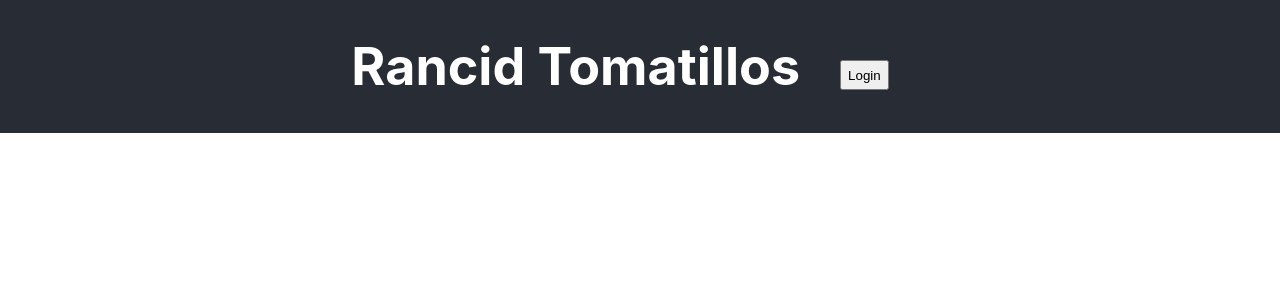
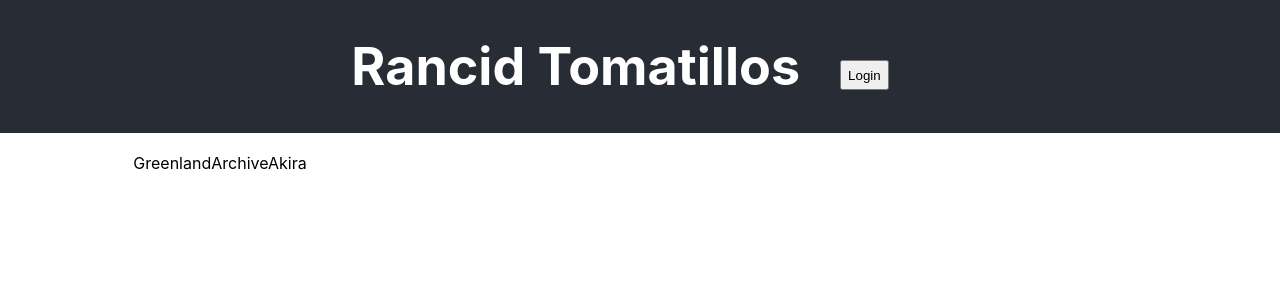
Before and after one commit to carlymclift/RancidTomatillos, a React (Create React App) app: page / in a window 1280 px wide. Shown: the top 300 px of the page. Built offline with nearby package versions, Linux system fonts and the light colour scheme.

Commit message:
Make container for the movies

```diff
--- /dev/null
+++ b/src/APIRequests.js
@@ -0,0 +1,24 @@
+import React, { Component } from 'react'
+
+class APIRequests extends Component {
+    componentDidMount() {
+        const apiURL = 'https://rancid-tomatillos.herokuapp.com/api/v2/movies'
+        fetch(apiURL)
+            .then((response) => response.json())
+            .then((response) => console.log(response))
+            .catch(err => console.log(err))
+    }
+
+    render() {
+        return 'hi'
+    }
+}
+
+export default APIRequests
+
+// const getAllMovies = () => {
+//     return fetch('https://rancid-tomatillos.herokuapp.com/api/v2/movies')
+//     .then((response) => response.json())
+//     .then((response) => console.log(response))
+//     .catch(err => console.log(err))
+// }
--- a/src/App.js
+++ b/src/App.js
@@ -1,10 +1,40 @@
 import React, { Component } from 'react';
 import './App.css';
+import './APIRequests'
+import MovieContainer from './MovieContainer'
 
 class App extends Component {
-  // constructor() {
-  //   super()
-  // }
+  constructor() {
+    super()
+    this.state = {
+      movies: [
+        {
+        id: 524047,
+        poster_path: "https://image.tmdb.org/t/p/original//sA154deR0X51EcR2lm2FfDczryg.jpg",
+        backdrop_path: "https://image.tmdb.org/t/p/original//juzEhsX92if2lJ2CSqKAI4RQswt.jpg",
+        title: "Greenland",
+        average_rating: 9,
+        release_date: "2020-07-29"
+        },
+        {
+        id: 606234,
+        poster_path: "https://image.tmdb.org/t/p/original//eDnHgozW8vfOaLHzfpHluf1GZCW.jpg",
+        backdrop_path: "https://image.tmdb.org/t/p/original//u9YEh2xVAPVTKoaMNlB5tH6pXkm.jpg",
+        title: "Archive",
+        average_rating: 8.5,
+        release_date: "2020-08-13"
+        },
+        {
+        id: 149,
+        poster_path: "https://image.tmdb.org/t/p/original//5KlRFKKSbyCiyYpZSS3A6G5bW0K.jpg",
+        backdrop_path: "https://image.tmdb.org/t/p/original//qZ4NYuwME0j6QgJmIE6AZMgmCaj.jpg",
+        title: "Akira",
+        average_rating: 9,
+        release_date: "1988-07-16"
+        }
+      ]
+    }
+  }
 
   render() {
     return (
@@ -13,9 +43,12 @@ class App extends Component {
           <h1 className="App-header-text">Rancid Tomatillos</h1>
           <button className="App-login-button">Login</button>
         </header>
+
+        <MovieContainer movies={this.state.movies}/>
       </div>
-    );
+    )
   }
 }
 
+
 export default App;
--- /dev/null
+++ b/src/MovieContainer.css
@@ -0,0 +1,6 @@
+.Movie-container {
+    padding: 20px;
+    display: grid;
+    grid-template-columns: repeat(3, 1fr);
+    grid-gap: 20px;
+  }
--- /dev/null
+++ b/src/MovieContainer.js
@@ -0,0 +1,15 @@
+import React from 'react'
+import './MovieContainer.css'
+
+const MovieContainer = ( {movies} ) => {
+    const movieTitles = movies.map(movie => {
+        return movie.title
+    })
+    return (
+        <div className="Movie-container">
+            {movieTitles}
+        </div>
+    )
+}
+
+export default MovieContainer
```
Also changed, not shown: src/MovieCard.js (added).
